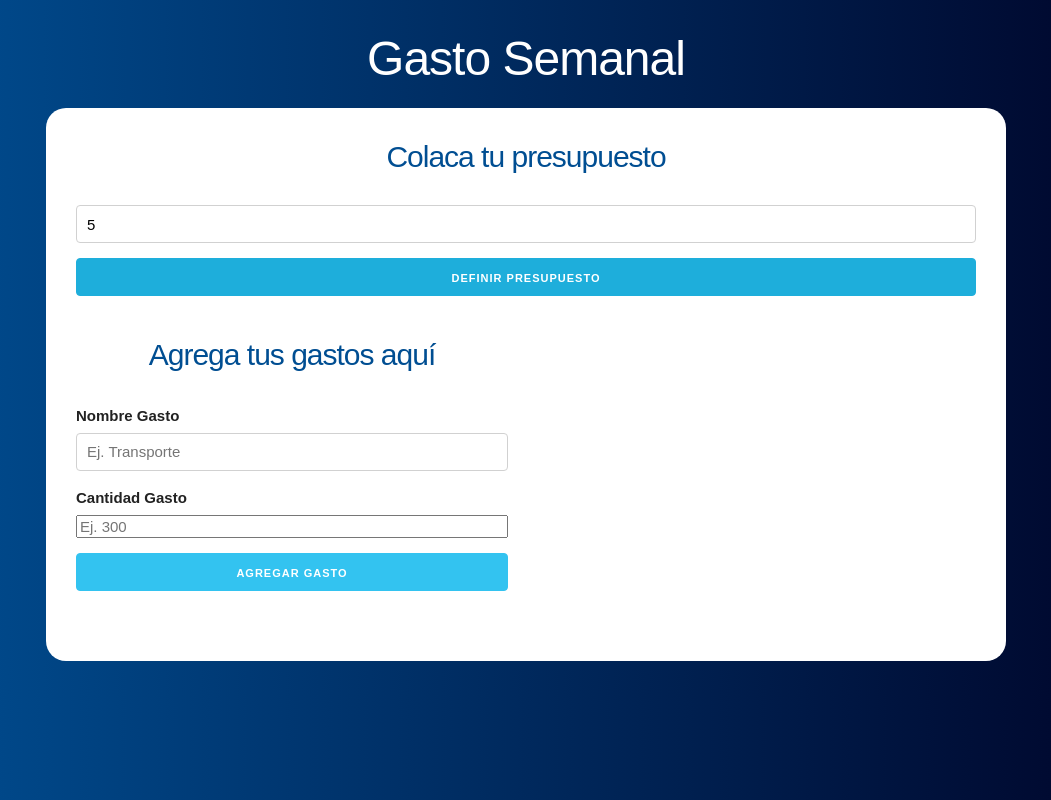
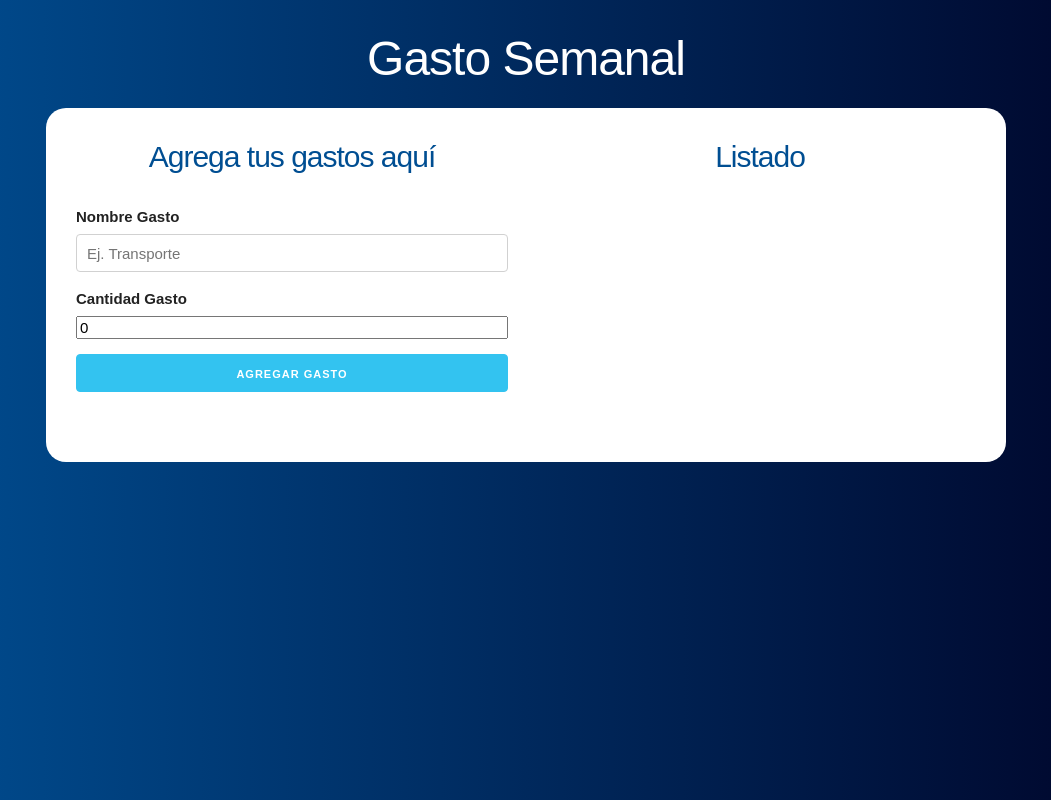
Before and after one commit to tatianadelsoglio/gastosemanalweb, a React (Create React App) app: page / in a window 1280 px wide. Both pictures are taken after typing "5" into the empty fields and a click on the input "Definir Presupuesto". Shown: the whole page, without its empty margins (114-1165 px from the left). Built offline with nearby package versions, Linux system fonts and the light colour scheme.

Commit message:
se ha agregado componente listado y gasto, se ha creado state nuevo gasto

```diff
--- a/package.json
+++ b/package.json
@@ -9,6 +9,7 @@
     "react": "^17.0.2",
     "react-dom": "^17.0.2",
     "react-scripts": "4.0.3",
+    "shortid": "^2.2.16",
     "web-vitals": "^1.1.2"
   },
   "scripts": {
--- a/src/App.js
+++ b/src/App.js
@@ -1,7 +1,7 @@
 import React, { useState } from 'react';
 import Pregunta from './componentes/pregunta';
 import Formulario from './componentes/Formulario';
-
+import Listado from './componentes/Listado';
 
 
 function App() {
@@ -12,7 +12,16 @@ function App() {
 
   const [presupuesto, guardarPresupuesto] = useState(0);
   const [restante, guardarRestante] = useState(0);
-  const [mostrarPregunta, actualizarPregunta] = useState(true);
+  const [mostrarpregunta, actualizarPregunta] = useState(true);
+  const [ gastos, guardarGastos ] = useState([]);
+
+  //cuadno agreguemos un nuevo gasto
+  const agregarNuevoGasto = gasto => {
+    guardarGastos([
+      ...gastos,
+      gasto
+    ]);
+  }
 
   return (
     <>
@@ -21,6 +30,8 @@ function App() {
           <h1>Gasto Semanal</h1>
 
           <div className="contenido-principal contenido">
+            { mostrarpregunta ?
+
               <Pregunta
 
                 guardarPresupuesto={guardarPresupuesto}
@@ -28,18 +39,26 @@ function App() {
                 actualizarPregunta={actualizarPregunta}
 
               />
+              :
+
 
               <div className="row">
                 <div className="one-half column">
-                <Formulario />
+                  <Formulario
+                    agregarNuevoGasto={agregarNuevoGasto}
+                  />
                 </div>
 
                 <div className="one-half column">
+                  <Listado
+                    gastos={gastos}
 
+                  />
                 </div>
 
               </div>
 
+            }
 
 
           </div>
--- a/src/componentes/Formulario.js
+++ b/src/componentes/Formulario.js
@@ -1,12 +1,52 @@
 import React, { useState } from 'react';
+import Error from './Error';
+import shortid from 'shortid';
 
 
-const Formulario = () => {
+const Formulario = ({agregarNuevoGasto}) => {
+
+    const [nombre, guardarNombre] = useState('');
+    const [cantidad, guardarCantidad] = useState(0);
+    const [error, guardarError] = useState(false);
+
+    //cuando el usuario agrega un gasto
+    const agregarGasto = e => {
+        e.preventDefault();
+
+        //validar
+        if(cantidad < 1 || isNaN(cantidad) || nombre.trim() === ""){
+            guardarError(true);
+            return;
+        }
+        guardarError(false);
+
+        //construir el gasto
+        const gasto = {
+            nombre,
+            cantidad,
+            id:shortid.generate()
+
+        }
+
+        console.log(gasto);
+
+        //pasar el gasto al componente principal
+        agregarNuevoGasto(gasto);
+
+
+        //resetear el form
+        guardarNombre('');
+        guardarCantidad(0);
+    }
 
     return (
         <>
-            <form>
+            <form
+                onSubmit={agregarGasto}
+            >
                 <h2>Agrega tus gastos aquí </h2>
+
+                {error ? <Error mensaje="Ambos campos son obligatorios o Presupuesto Icorrecto"/>  : null}
 
                 <div className="campo">
                     <label>Nombre Gasto</label>
@@ -14,12 +54,16 @@ const Formulario = () => {
                         type="text"
                         className="u-full-width"
                         placeholder="Ej. Transporte"
+                        value={nombre}
+                        onChange={e => guardarNombre(e.target.value)}
                     />
                     <label>Cantidad Gasto</label>
                     <input
                         type="munber"
                         className="u-full-width"
                         placeholder="Ej. 300"
+                        value={cantidad}
+                        onChange={e => guardarCantidad(parseInt(e.target.value))}
                     />
                     <input
                         type="submit"
--- /dev/null
+++ b/src/componentes/Gasto.js
@@ -0,0 +1,15 @@
+import React from 'react';
+
+const Gasto = ({gasto}) => {
+    return(
+        <li className='gastos'>
+            <p>
+                {gasto.nombre}
+
+                <span className='gasto'> $ {gasto.cantidad} </span>
+            </p>
+        </li>
+    );
+}
+
+export default Gasto;
--- /dev/null
+++ b/src/componentes/Listado.js
@@ -0,0 +1,22 @@
+import React from 'react';
+import Gasto from './Gasto';
+
+const Listado = ({gastos}) => {
+
+    return(
+        <div className='gastos-realizados'>
+            <h2>Listado</h2>
+            {/*usamos .map porque vamos a iterar en cada uno de los gastos */}
+            {gastos.map(gasto => (
+                <Gasto
+                    key={gasto.id}
+                    gasto={gasto}
+                />
+            ))}
+        </div>
+
+    );
+
+}
+
+export default Listado;
```
Also changed, not shown: 1 other file (tests, documents, lock files or other folders). Lines whose indentation alone changed are shown as unchanged.
